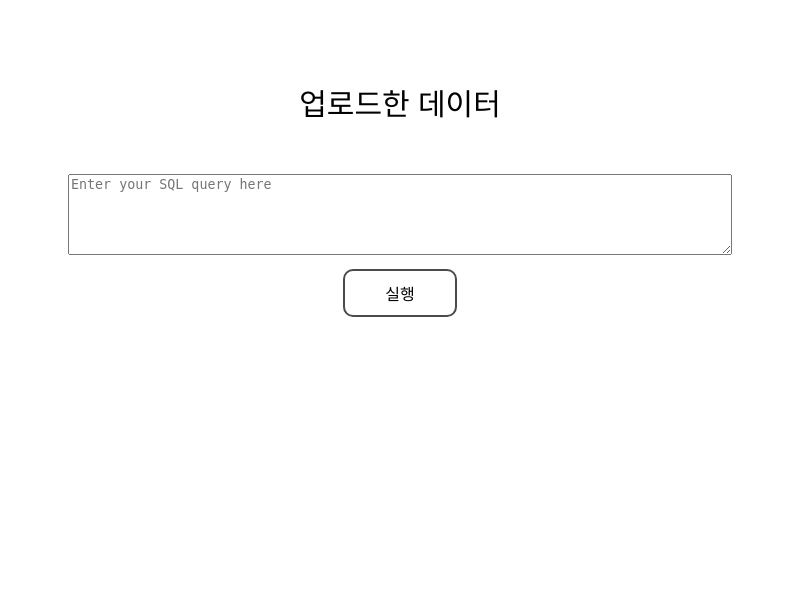
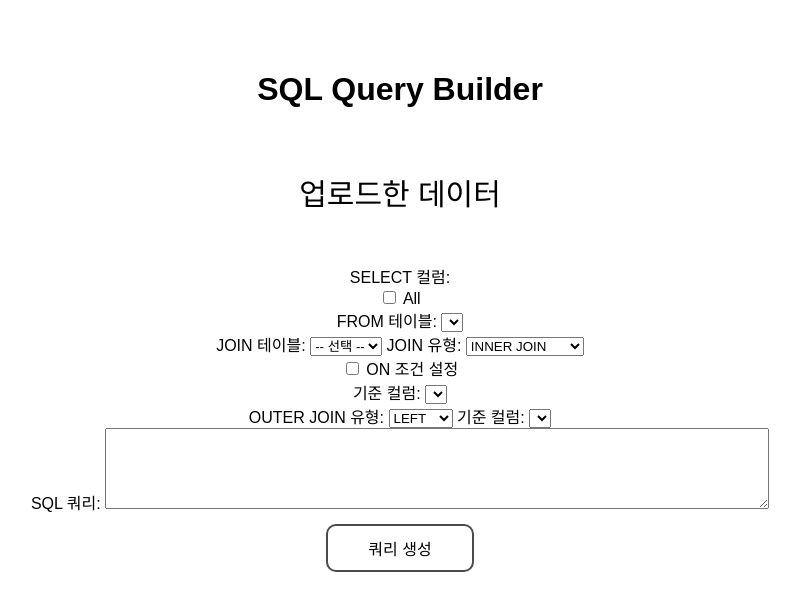
Before and after one commit to HuniHuns/BDP_Project, a Flask app: page /query in a window 1280 px wide. Shown: the top 611 px of the page, without its empty margins (240-1040 px from the left). Run offline with Flask 3, Linux system fonts and the light colour scheme; lists and menus that the app fills with data are empty.

Commit message:
query 생성관련 오류 해결 및 예외처리 추가

```diff
--- a/60211643/app.py
+++ b/60211643/app.py
@@ -27,13 +27,13 @@ if not os.path.exists(QUERY_RESULT_DIR):
 def upload_to_hdfs():
     global tables;
     if request.method == 'GET':
-        return render_template('upload.html', tables = tables.keys())
+        return render_template('upload.html', tables=tables.keys(), error_message=None)
     if 'file' not in request.files:
-        return jsonify({"error": "No file part"}), 400
+        return render_template('upload.html', tables=tables.keys(), error_message="파일을 선택해주세요")
 
     files = request.files.getlist('file')
     if not files or all(file.filename == '' for file in files):
-        return jsonify({"error": "No selected file"}), 400
+        return render_template('upload.html', tables=tables.keys(), error_message="선택된 파일이 없습니다")
 
     for file in files:
         if file.filename == '':
@@ -46,14 +46,14 @@ def upload_to_hdfs():
             create_url = f"{HDFS_HOST}/webhdfs/v1{hdfs_path}?op=CREATE&user.name=maria_dev"
             response = requests.put(create_url, allow_redirects=False)
             if response.status_code != 307:
-                return jsonify({"error": "Failed to initiate file creation"}), response.status_code
+                return render_template('upload.html', tables=tables.keys(), error_message="파일 생성 시작에 실패했습니다")
             redirect_url = response.headers['Location'].replace('sandbox-hdp.hortonworks.com', '127.0.0.1')
             redirect_url = redirect_url.replace('overwrite=false', 'overwrite=true')
 
             with file.stream as f:
                 response = requests.put(redirect_url, data=f)
                 if response.status_code != 201:
-                    return jsonify({"error": "Failed to upload file to HDFS"}), response.status_code
+                    return render_template('upload.html', tables=tables.keys(), error_message="파일 업로드에 실패했습니다")
             table_name = f"{file.filename.split('.')[0]}_{unique_id}"
             try:
                 spark.read.csv(f"hdfs://127.0.0.1:8020/user/maria_dev/term_project/{unique_filename}", header=True, inferSchema=True).createOrReplaceTempView(file.filename.split('.')[0])
@@ -61,10 +61,10 @@ def upload_to_hdfs():
                     tables[file.filename.split('.')[0]] = []
                 tables[file.filename.split('.')[0]].append(table_name)
             except Exception as e:
-                return jsonify({"error": f"Spark view creation failed: {str(e)}"}), 500
+                return render_template('upload.html', tables=tables.keys(), error_message=f"Spark 뷰 생성에 실패했습니다: {str(e)}")
 
         except Exception as e:
-            return jsonify({"error": str(e)}), 500
+            return render_template('upload.html', tables=tables.keys(), error_message=f"오류가 발생했습니다: {str(e)}")
 
     return redirect(url_for('query_page'))
 
@@ -75,23 +75,41 @@ def query_page():
     query_result = None
     query_file_path = None
     download_available = False
+    error_message = None
 
     if request.method == 'GET':
-        return render_template('query.html',tables = tables.keys(), query_result = query_result, download_available=False)
+        return render_template('query.html',tables = tables.keys(), query_result = query_result, download_available=False, error_message = error_message)
 
     sql_query = request.form.get('query')
     if not sql_query:
         query_result = {"error": "No query provided"}
-        return render_template('query.html', tables=tables.keys(), query_result=query_result, download_available=False)
+        return render_template('query.html', tables=tables.keys(), query_result=query_result, download_available=False, error_message = error_message)
     try:
         result_df = spark.sql(sql_query)
         result = result_df.toPandas()
         unique_id = f"{int(time.time())}_{random.randint(1000, 9999)}"
         query_file_path = os.path.join(QUERY_RESULT_DIR, f"query_result_{unique_id}.csv")
         result.to_csv(query_file_path, index=False)
-        return render_template('query.html', tables=tables.keys(), query_result=result.to_dict(orient='records'), download_available=True, download_path=query_file_path)
+        return render_template('query.html', tables=tables.keys(), query_result=result.to_dict(orient='records'), download_available=True, download_path=query_file_path, error_message = error_message)
+    except pyspark.sql.utils.AnalysisException as e:
+        error_message = str(e)
+        return render_template('query.html', tables=tables.keys(), error_message=error_message, query_result=None, download_available=False)
+
+@app.route('/get_common_columns', methods=['GET'])
+def get_common_columns():
+    table1 = request.args.get('table1')
+    table2 = request.args.get('table2')
+    error_message = None
+    if not table1 or not table2:
+        return jsonify({"error": "Both tables must be provided"}), 400
+
+    try:
+        columns1 = {col['col_name'] for col in spark.sql(f"DESCRIBE {table1}").collect()}
+        columns2 = {col['col_name'] for col in spark.sql(f"DESCRIBE {table2}").collect()}
+        common_columns = list(columns1 & columns2)
+        return jsonify({"common_columns": common_columns})
     except Exception as e:
-        return jsonify({"error": str(e)}), 500
+        return render_template('query.html', tables=tables.keys(), error_message=error_message, query_result=None, download_available=False)
 
 @app.route('/download', methods=['POST'])
 def download_query_result():
--- a/60211643/templates/query.html
+++ b/60211643/templates/query.html
@@ -4,12 +4,14 @@
 <head>
     <meta charset="UTF-8">
     <meta name="viewport" content="width=device-width, initial-scale=1.0">
-    <title>SQL query</title />
+    <title>SQL query</title>
     <link rel="stylesheet" href="{{ url_for('static', filename='css/upload.css') }}">
     <link rel="stylesheet" href="{{ url_for('static', filename='css/query.css') }}">
 </head>
 
 <body>
+    <h1>SQL Query Builder</h1>
+
     <p class="title">업로드한 데이터</p>
     <ul class="tables">
         {% for table in tables %}
@@ -17,10 +19,86 @@
         {% endfor %}
     </ul>
 
-    <form method="POST" action="/query">
-        <textarea name="query" rows="5" cols="80" placeholder="Enter your SQL query here" required></textarea><br>
-        <button type="submit">실행</button>
+    <form method="POST" action="/query" id="query-form">
+        <!-- SELECT 섹션 -->
+        <div id="select-section" class="sql-section active">
+            <label for="select-columns">SELECT 컬럼:</label>
+            <div id="select-columns-container">
+                <input type="checkbox" id="select-all-columns" value="*" name="select_columns">
+                <label for="select-all-columns">All</label>
+                <!-- 동적으로 추가되는 컬럼 -->
+            </div>
+
+            <label for="from-table">FROM 테이블:</label>
+            <select id="from-table" name="from_table" required>
+                {% for table in tables %}
+                <option value="{{ table }}">{{ table }}</option>
+                {% endfor %}
+            </select>
+
+            <!-- JOIN 설정 -->
+            <div id="join-section">
+                <label for="join-table">JOIN 테이블:</label>
+                <select id="join-table" name="join_table" required>
+                    <option value="">-- 선택 --</option>
+                    {% for table in tables %}
+                    <option value="{{ table }}">{{ table }}</option>
+                    {% endfor %}
+                </select>
+
+                <label for="join-type">JOIN 유형:</label>
+                <select id="join-type" name="join_type">
+                    <option value="INNER">INNER JOIN</option>
+                    <option value="OUTER">OUTER JOIN</option>
+                    <option value="NATURAL">NATURAL JOIN</option>
+                </select>
+
+                <!-- INNER JOIN 섹션 -->
+                <div id="inner-join-section">
+                    <label>
+                        <input type="checkbox" id="on-checkbox"> ON 조건 설정
+                    </label>
+                    <div id="on-condition">
+                        <label for="inner-join-column">기준 컬럼:</label>
+                        <select id="inner-join-column" name="inner_join_column">
+                            <!-- 동적으로 추가 -->
+                        </select>
+                    </div>
+                </div>
+
+                <!-- OUTER JOIN 섹션 -->
+                <div id="outer-join-section">
+                    <label for="outer-join-type">OUTER JOIN 유형:</label>
+                    <select id="outer-join-type" name="outer_join_type">
+                        <option value="LEFT">LEFT</option>
+                        <option value="RIGHT">RIGHT</option>
+                        <option value="FULL">FULL</option>
+                    </select>
+                    <label for="outer-join-column">기준 컬럼:</label>
+                    <select id="outer-join-column" name="outer_join_column">
+                        <!-- 동적으로 추가 -->
+                    </select>
+                </div>
+
+                <!-- NATURAL JOIN 섹션 -->
+                <div id="natural-join-section">
+                </div>
+            </div>
+            <!-- 최종 쿼리 -->
+            <label for="query">SQL 쿼리:</label>
+            <textarea id="query" name="query" rows="5" cols="80" readonly></textarea><br>
+
+            <!-- 버튼 -->
+            <button type="button" onclick="generateQuery()">쿼리 생성</button>
+            <button type="submit" id="execute-btn" style="display:none;">실행</button>
     </form>
+
+    {% if error_message %}
+    <script type="text/javascript">
+        alert("{{ error_message }}");
+    </script>
+    {% endif %}
+
     {% if query_result %}
     {% if query_result.error %}
     <p style="color: red;">{{ query_result.error }}</p>
@@ -47,6 +125,7 @@
     {% endif %}
     {% endif %}
     <script src="{{ url_for('static', filename='scripts/download.js') }}"></script>
+    <script src="{{ url_for('static', filename='scripts/query.js') }}"></script>
 </body>
 
 </html>
--- a/60211643/templates/upload.html
+++ b/60211643/templates/upload.html
@@ -22,6 +22,12 @@
             </div>
             <button type="submit">Upload</button>
         </form>
+        {% if error_message %}
+        <script type="text/javascript">
+            alert("{{ error_message }}");
+        </script>
+        {% endif %}
+
         <script src="{{ url_for('static', filename='scripts/upload.js') }}"></script>
     </body>
 
```
Also changed, not shown: 60211643/static/scripts/qyery.js (added, +117 -0 lines), 60211643/static/scripts/upload.js (+25 -0 lines).
